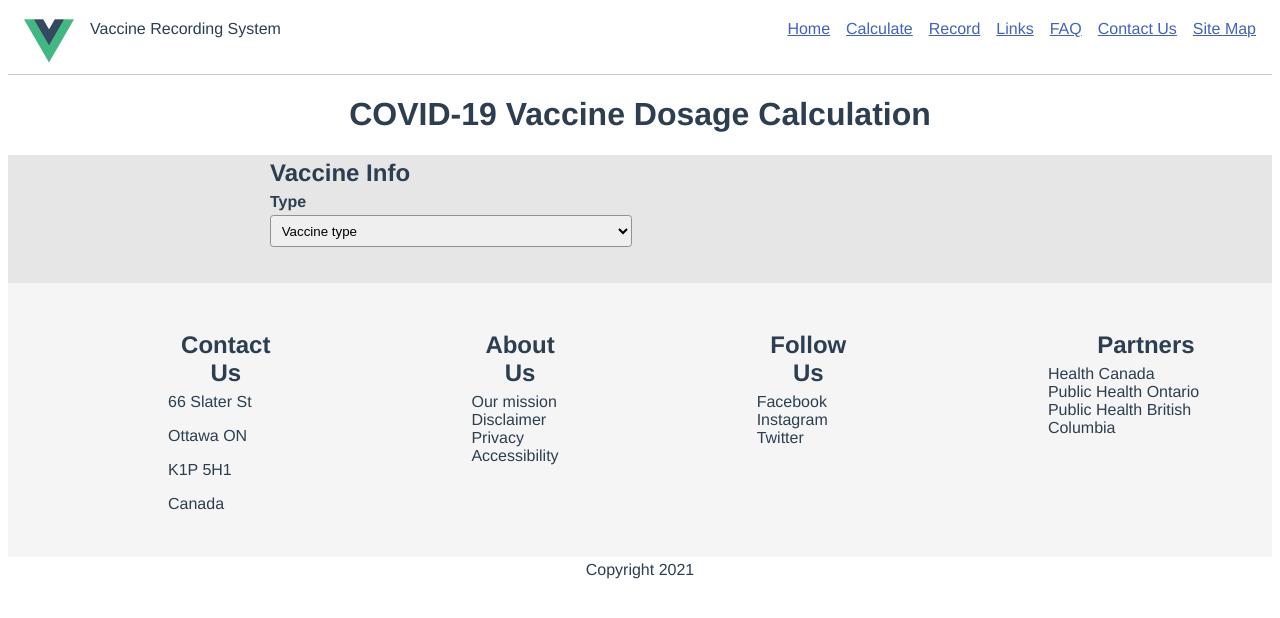
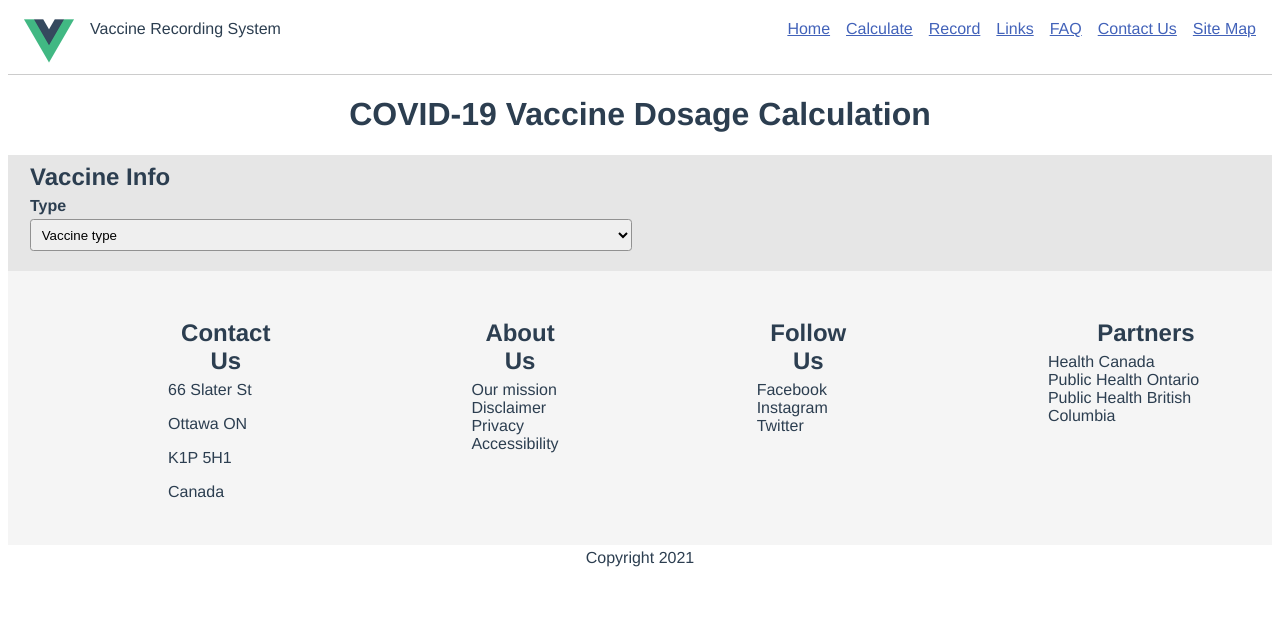
Before and after one commit to garciajo/comp2681, a Vue app: page /calculate in a window 1280 px wide. Shown: the top 618 px of the page. Built offline with nearby package versions, Linux system fonts and the light colour scheme; the HTML template or start-up script is replaced by a standard one.

Commit message:
Fixed view for Ipad Pro

```diff
--- a/src/App.vue
+++ b/src/App.vue
@@ -239,7 +239,7 @@ p{
 }
 @media screen and (min-width:768px) and (max-width: 992px){ /*Tablets*/
     .container{
-        padding: 0.25em 0 0 0;
+        padding: 0.25em 0 0;
     }
     nav ul li {
      display: block;
@@ -263,6 +263,9 @@ p{
     }
 }
 @media screen and (min-width:992px){ /* Desktops */
+    .container{
+        padding: 0.25em 0 0;
+    }
     .homepage_boxes{
         display: flex;
         justify-content: center;
```
